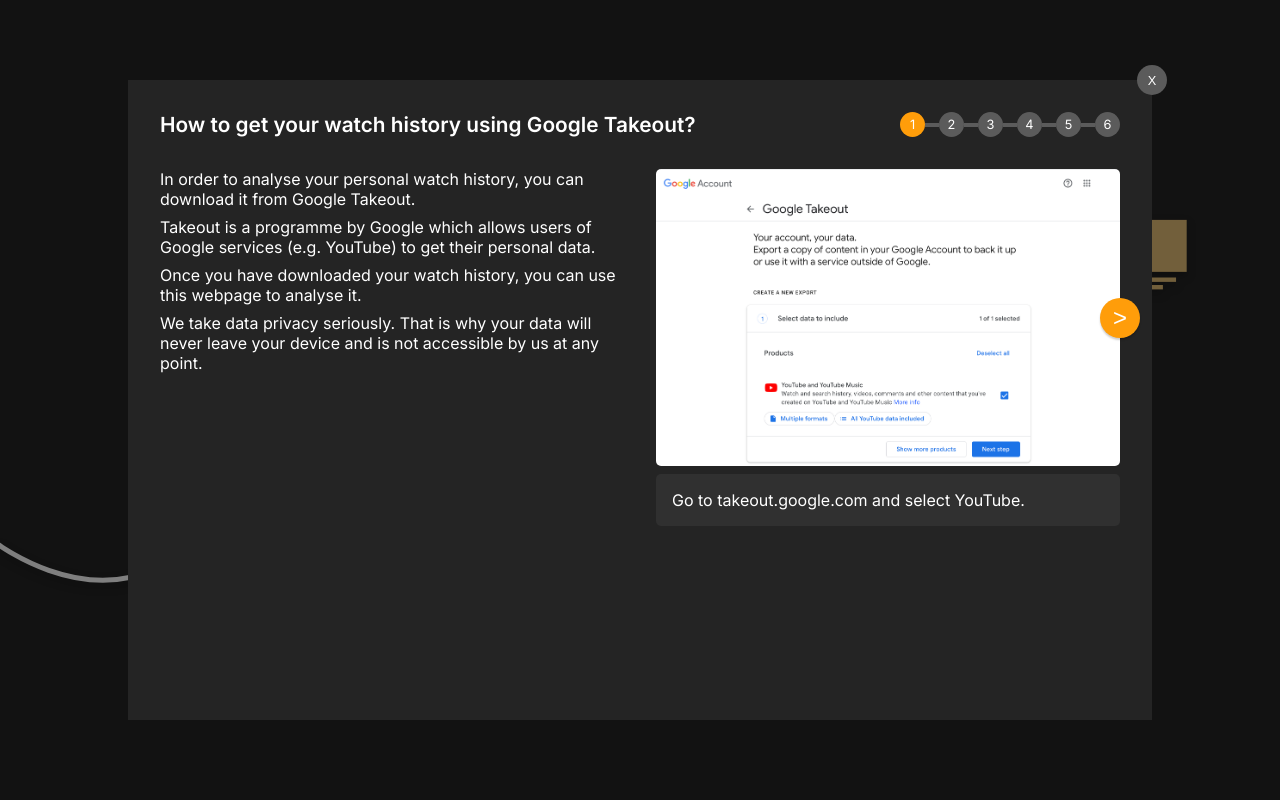
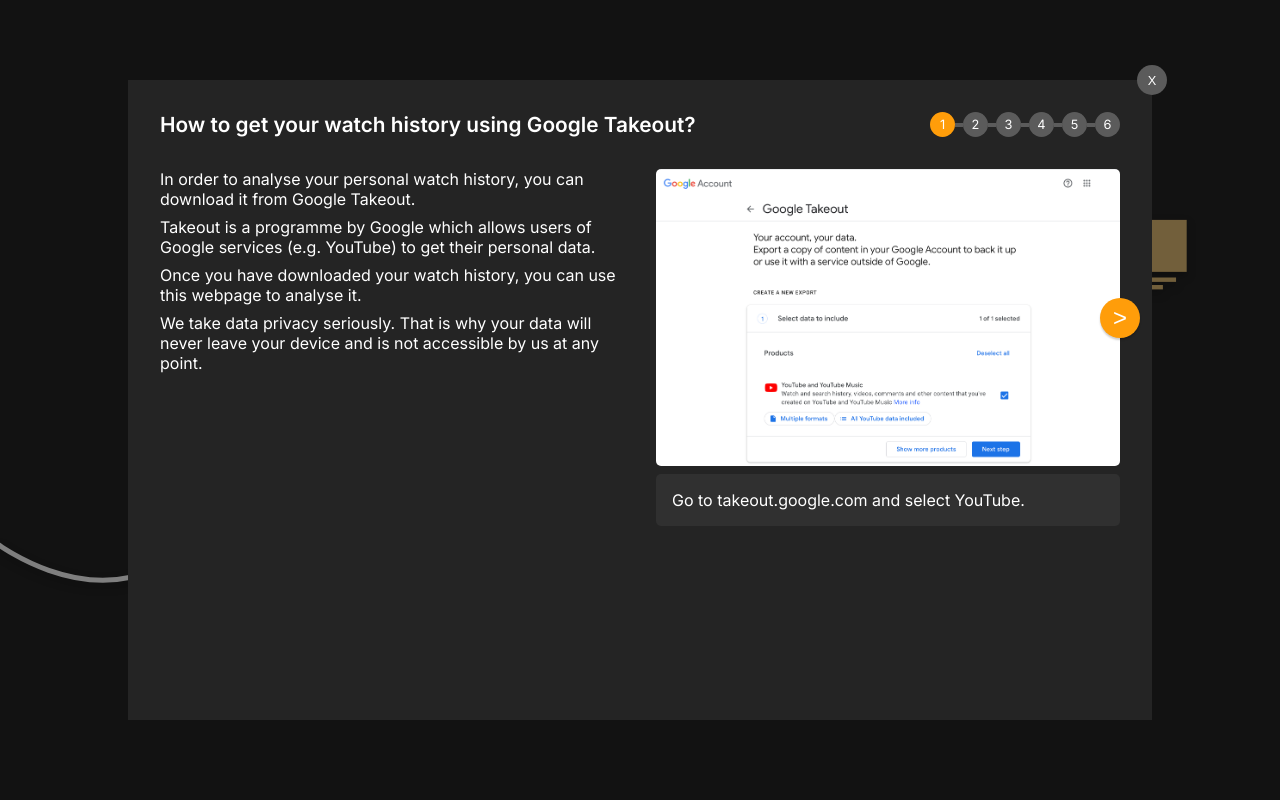
Before and after one commit to leosch1/youtube-path, a Next.js app: page / in a window 1280 px wide. Both pictures are taken after a click on the button "Use your own data". Shown: the top 800 px of the page. Built offline with nearby package versions, Linux system fonts and the light colour scheme.

Commit message:
fix flex grow of step indicator

```diff
--- a/components/OwnDataModal.module.css
+++ b/components/OwnDataModal.module.css
@@ -53,9 +53,8 @@
 .stepsContainer {
     display: flex;
     align-items: center;
-    flex-grow: 1;
     margin-left: 1em;
-    max-width: 220px;
+    width: 190px;
 }
 
 .stepLine {
```
